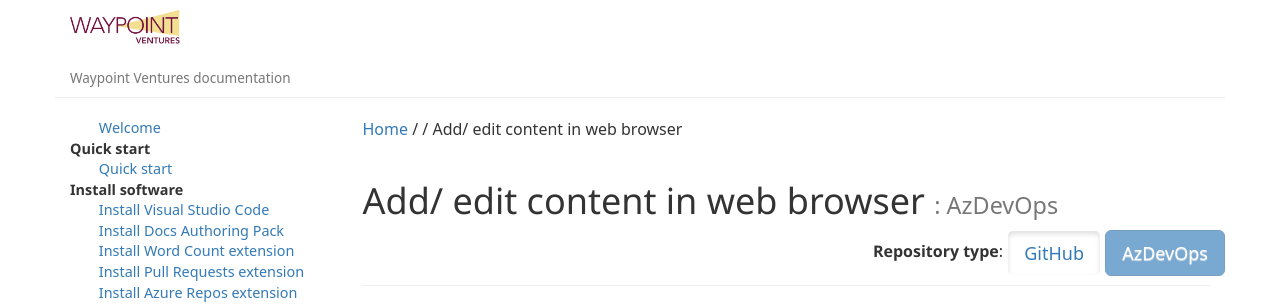
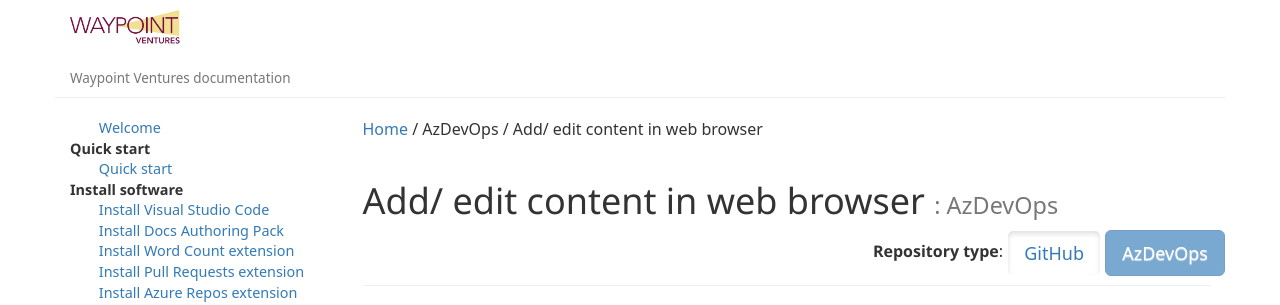
Before and after one commit to mkavana/docs, a Jekyll site: the page built from azdev/_posts/11-add-content/2020-06-02-az-edit-in-browser.md, in a window 1280 px wide. Shown: the top 305 px of the page. Built offline with Jekyll 4.4.1, drawn with Linux system fonts in a browser that asks for light colours; some web fonts are replaced.

Commit message:
add 'azdevops' to breadcrumbs

```diff
--- a/_includes/breadcrumbs.html
+++ b/_includes/breadcrumbs.html
@@ -1,11 +1,17 @@
 <div id="breadcrumbs">
 	{% assign crumbs = page.url | remove:'/index.html' | split: '/' %}
-
 	<a href="{{site.baseurl}}/">Home</a>
 	{% for crumb in crumbs offset: 1 %}
+	{% if page.lang == "GitHub" %}
 		{% if forloop.last %}
 		/ {{ page.category | capitalize }}
 		/ {{ page.title }}
 	    {% endif %}
+	{% else %}
+		{% if forloop.last %}
+		/ AzDevOps
+		/ {{ page.title }}
+	    {% endif %}
+	{% endif %}
     {% endfor %}
 </div>
```
Lines whose indentation alone changed are shown as unchanged.
